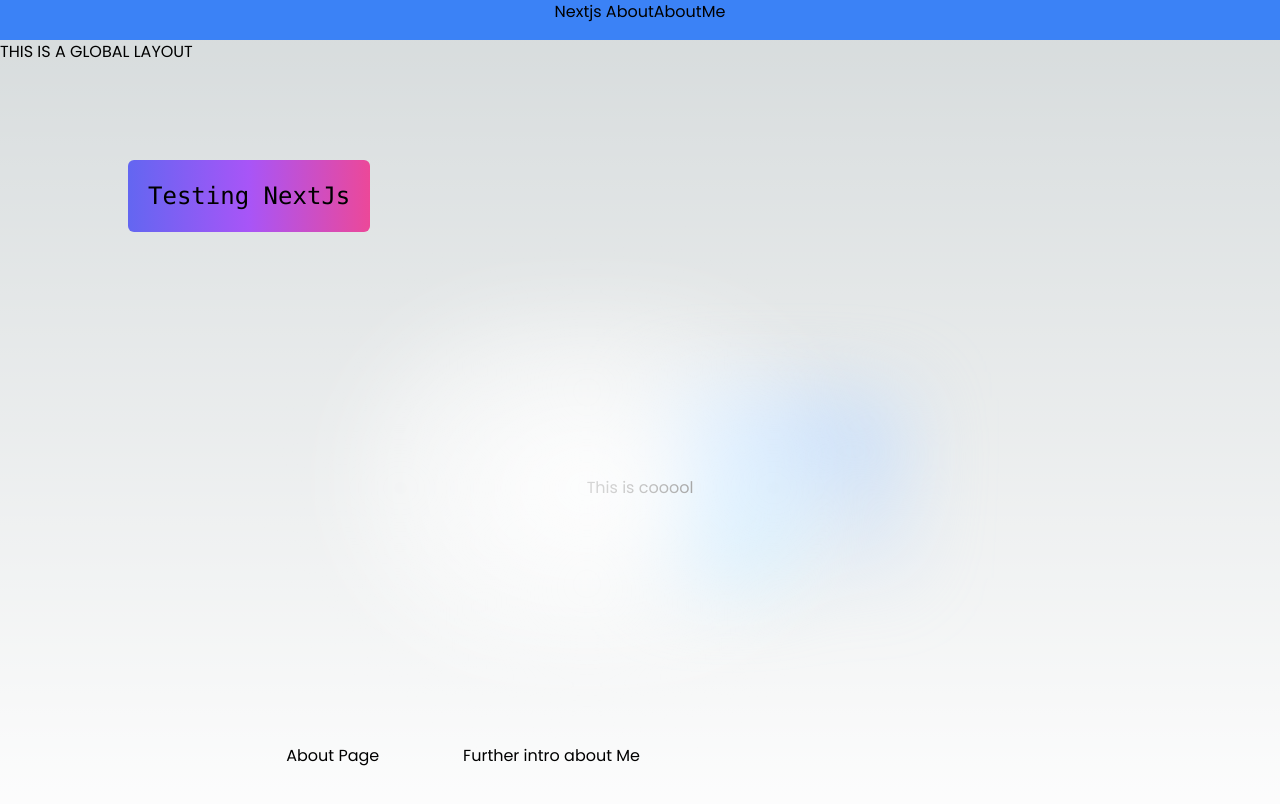
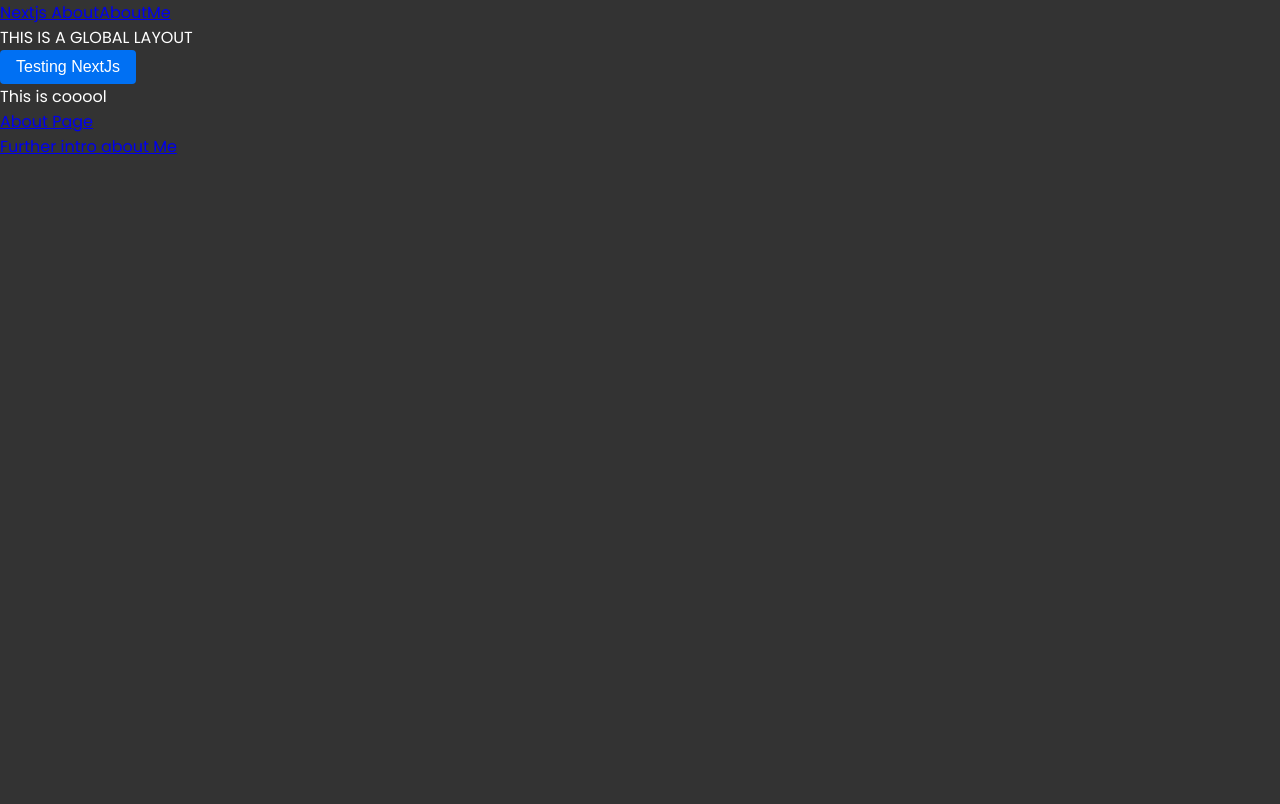
Before and after one commit to chayilDeborah/nextjs-sample, a Next.js app: page / in a window 1280 px wide. Shown: the top 804 px of the page. Built offline with nearby package versions, Linux system fonts and the light colour scheme.

Commit message:
style: import css stylings

```diff
--- a/app/globals.css
+++ b/app/globals.css
@@ -1,27 +1,238 @@
-@tailwind base;
-@tailwind components;
-@tailwind utilities;
-
 :root {
-  --foreground-rgb: 0, 0, 0;
-  --background-start-rgb: 214, 219, 220;
-  --background-end-rgb: 255, 255, 255;
+  --primary-color: #0070f3;
 }
 
-@media (prefers-color-scheme: dark) {
-  :root {
-    --foreground-rgb: 255, 255, 255;
-    --background-start-rgb: 0, 0, 0;
-    --background-end-rgb: 0, 0, 0;
+html,
+body {
+  margin: 0;
+  padding: 0;
+  font-size: 16px;
+  background-color: #333;
+  color: #fff;
+}
+
+.container {
+  max-width: 1100px;
+  margin: 0 auto;
+  padding: 0 1rem;
+}
+
+.btn {
+  display: inline-block;
+  background-color: var(--primary-color);
+  color: #fff;
+  padding: 0.5rem 1rem;
+  border: none;
+  border-radius: 4px;
+  font-size: 1rem;
+  cursor: pointer;
+  text-decoration: none;
+}
+
+.btn:hover {
+  background-color: #0058b7;
+  color: #fff;
+}
+
+.btn-back {
+  display: inline-block;
+  background-color: #f4f4f4;
+  color: #333;
+  padding: 0.5rem 1rem;
+  border: none;
+  border-radius: 4px;
+  font-size: 0.8rem;
+  cursor: pointer;
+  text-decoration: none;
+  margin-bottom: 1.3rem;
+}
+
+.header {
+  display: flex;
+  justify-content: center;
+  align-items: center;
+  background-color: #0047ab;
+  color: #fff;
+  padding: 1rem;
+  border-bottom: 5px solid #fff;
+}
+
+.logo {
+  text-align: center;
+  margin-bottom: 0.5rem;
+}
+
+.logo a {
+  font-size: 1.5rem;
+  font-weight: bold;
+  color: #fff;
+  text-decoration: none;
+}
+
+.links a {
+  margin: 0 0.5rem 0 0.5rem;
+  color: #fff;
+  text-decoration: none;
+}
+
+.links a:hover {
+  text-decoration: underline;
+}
+
+.search-form {
+  display: flex;
+  align-items: center;
+}
+
+.search-input {
+  flex-grow: 1;
+  padding: 0.8rem;
+  border: 0;
+  border-radius: 4px;
+  font-size: 1rem;
+}
+
+.search-button {
+  padding: 0.7rem 1rem;
+  margin-left: 0.5rem;
+  background-color: var(--primary-color);
+  color: #fff;
+  border: none;
+  border-radius: 4px;
+  font-size: 1rem;
+  cursor: pointer;
+}
+
+.search-button:hover {
+  background-color: #0058b7;
+}
+
+.search-input:focus,
+.search-button:focus {
+  outline: none;
+  border-color: var(--primary-color);
+  box-shadow: 0 0 0 2px rgba(0, 112, 243, 0.2);
+}
+
+.repos-container {
+  max-width: 800px;
+  margin: 0 auto;
+  padding: 2rem 0;
+}
+
+.repo-list {
+  list-style: none;
+  margin: 0;
+  padding: 0;
+}
+
+.repo-list li {
+  margin: 2rem 0;
+}
+
+.repo-list a {
+  display: block;
+  background-color: #fff;
+  color: #333;
+  padding: 1rem;
+  border-radius: 4px;
+  text-decoration: none;
+  box-shadow: 0 2px 4px rgba(0, 0, 0, 0.1);
+  transition: all 0.3s ease-in-out;
+}
+
+.repo-list a:hover {
+  transform: translateY(-5px);
+  box-shadow: 0 5px 10px rgba(0, 0, 0, 0.2);
+}
+
+.repo-list h3 {
+  margin: 0;
+  font-size: 1.5rem;
+}
+
+.repo-list p {
+  margin: 0;
+  color: #666;
+  font-size: 1.2rem;
+}
+
+.repo-details {
+  display: flex;
+  justify-content: space-between;
+  margin-top: 1rem;
+  color: #999;
+}
+
+.repo-details span {
+  display: flex;
+  align-items: center;
+}
+
+.repo-details svg {
+  margin-right: 0.5rem;
+}
+
+.loader {
+  display: flex;
+  justify-content: center;
+  align-items: center;
+  height: 100vh;
+}
+
+.spinner {
+  border: 4px solid rgba(0, 0, 0, 0.1);
+  border-left-color: blue;
+  border-radius: 50%;
+  width: 40px;
+  height: 40px;
+  animation: spin 1s linear infinite;
+}
+
+.card {
+  border: 1px solid #ccc;
+  border-radius: 4px;
+  padding: 1rem;
+  margin: 1rem;
+
+  background-color: #fff;
+  color: #333;
+}
+
+.card h2 {
+  font-size: 1.5rem;
+  margin-top: 0;
+}
+
+.card .card-content {
+  margin-top: 1rem;
+}
+
+.card .card-stats {
+  display: flex;
+  margin: 1rem 0;
+}
+
+.card .card-stat {
+  display: flex;
+  align-items: center;
+  margin-right: 1rem;
+}
+
+.card .card-stat svg {
+  margin-right: 0.5rem;
+}
+
+.card .card-stat span {
+  font-size: 0.9rem;
+}
+
+.courses .card h2 {
+  margin-bottom: 0;
+}
+
+@keyframes spin {
+  to {
+    transform: rotate(360deg);
   }
 }
-
-body {
-  color: rgb(var(--foreground-rgb));
-  background: linear-gradient(
-      to bottom,
-      transparent,
-      rgb(var(--background-end-rgb))
-    )
-    rgb(var(--background-start-rgb));
-}
```
